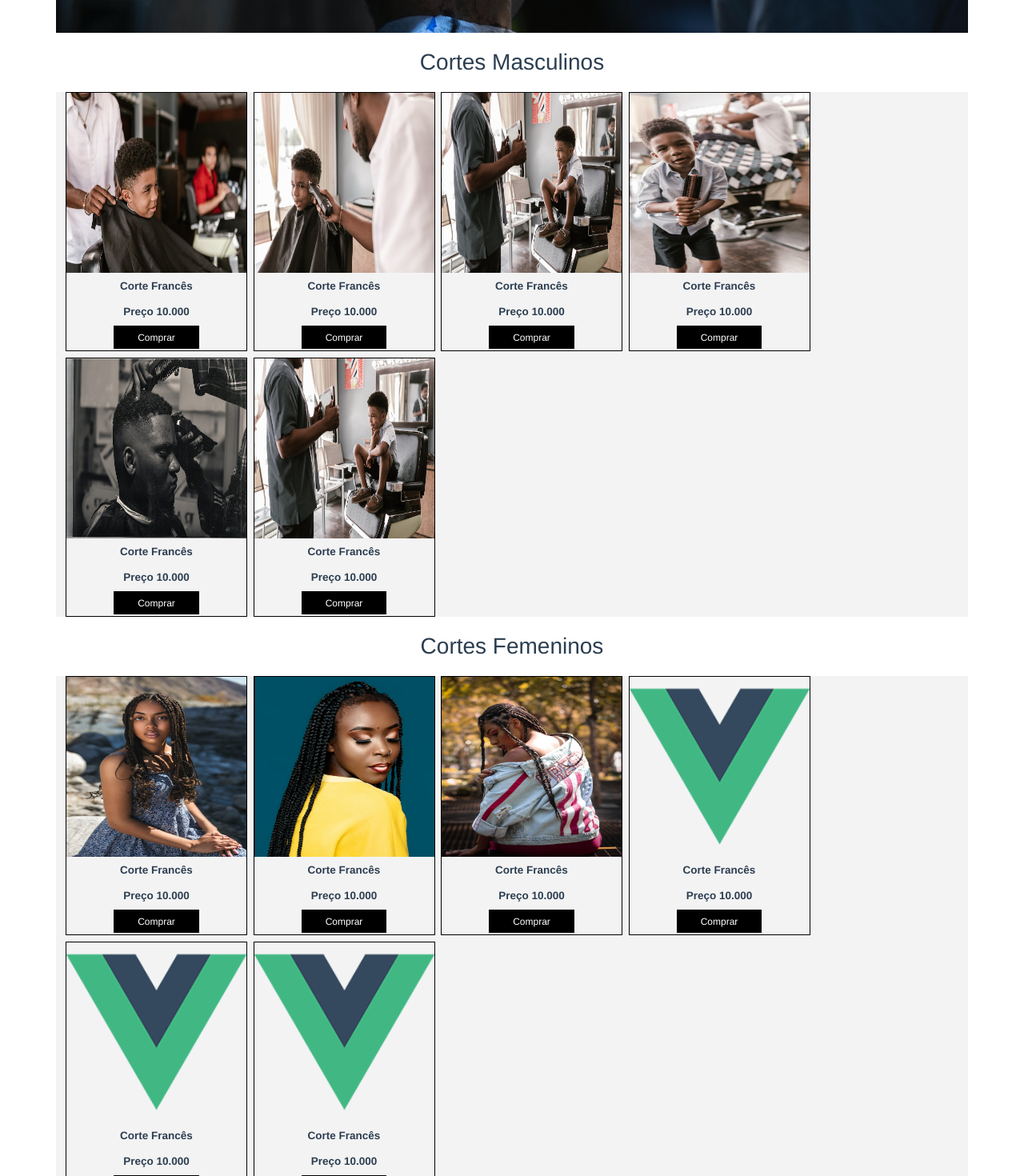
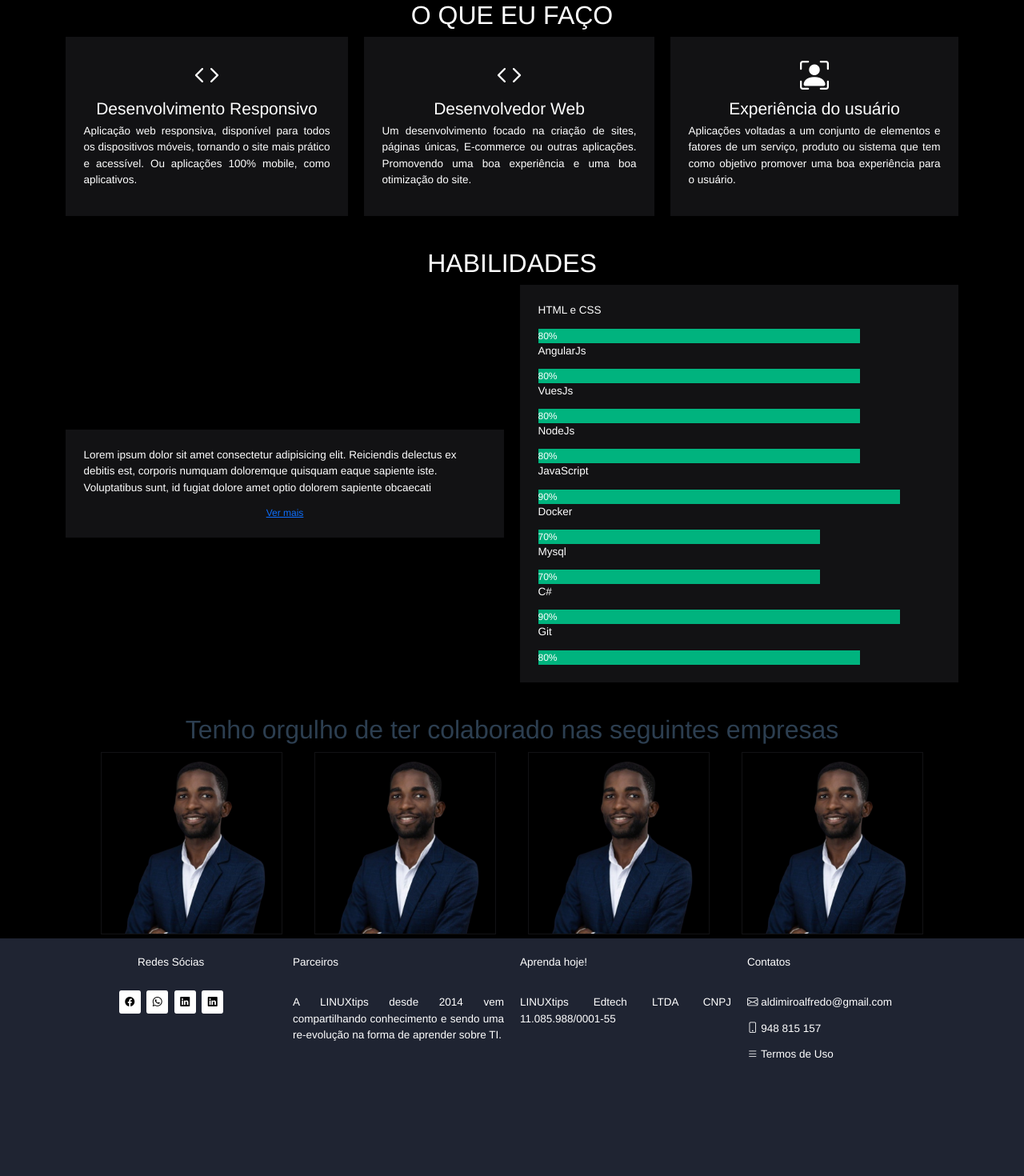
Before and after one commit to aldimiro-alfredo/vue-base-demo, a Vue app: page / in a window 1280 px wide. Shown: the part 500-1970 px from the top of the page at 80% size. Built offline with nearby package versions, Linux system fonts and the light colour scheme; no server answers.

Commit message:
this commit init portfolio

```diff
--- a/public/index.html
+++ b/public/index.html
@@ -5,7 +5,7 @@
     <meta http-equiv="X-UA-Compatible" content="IE=edge">
     <meta name="viewport" content="width=device-width,initial-scale=1.0">
     <link rel="icon" href="<%= BASE_URL %>favicon.ico">
-    <title>Salão UEVO</title>
+    <title>Portfolio</title>
   </head>
   <body>
     <noscript>
--- a/src/App.vue
+++ b/src/App.vue
@@ -18,6 +18,7 @@ export default {
   -webkit-font-smoothing: antialiased;
   -moz-osx-font-smoothing: grayscale;
   text-align: center;
+  background-color: black;
   color: #2c3e50;
   margin-top: 0px;
 }
--- a/src/components/FooterPage.vue
+++ b/src/components/FooterPage.vue
@@ -1,11 +1,8 @@
 <template>
-  <!--<h1>{{ titulo }}</h1>
-<p>{{ mensagem }}</p>-->
-
   <div class="footer">
       <div class="container container-item">
           <div class="footer-item">
-              <p style="margin-left: 120px;">Acompanhe a gente</p>
+              <p style="margin-left: 120px;">Redes Sócias</p>
               <br />
 
               <a href="#" class="btn-socias">
@@ -23,7 +20,7 @@
           </div>
 
           <div class="footer-item">
-              <p>LINUXtips</p>
+              <p>Parceiros</p>
               <br />
               <p>
                   A LINUXtips desde 2014 vem compartilhando conhecimento e sendo uma re-evolução na forma de aprender sobre TI.
@@ -39,13 +36,11 @@
           </div>
 
           <div class="footer-item">
-              <p>Entre em contato</p>
+              <p>Contatos</p>
               <br />
-              <p><i class="bi bi-envelope"></i> contato@linuxtips.io</p>
-              <p><i class="bi bi-envelope"></i> empresas@linuxtips.io</p>
-              <p><i class="bi bi-envelope"></i> Política de Cancelamento</p>
-              <p><i class="bi bi-envelope"></i> Manual do Estudante</p>
-              <p><i class="bi bi-envelope"></i> Termos de Uso</p>
+              <p><i class="bi bi-envelope"></i> aldimiroalfredo@gmail.com</p>
+              <p><i class="bi bi-phone"></i> 948 815 157</p>
+              <p><i class="bi bi-list"></i> Termos de Uso</p>
           </div>
       </div>
   </div>
@@ -85,7 +80,6 @@
   }
 
   .container-item {
-      margin-top: 20px;
       padding-top: 20px;
       display: flex;
       flex-direction: row;
--- a/src/components/HomePage.vue
+++ b/src/components/HomePage.vue
@@ -3,117 +3,106 @@
     <HeaderPage></HeaderPage>
 
     <div class="container bg-image">
-        <h2>Salão <span style="color: orange;">UEVO</span></h2>
+        <h2>Aldimiro Alfredo</h2>
+        <p>
+            Seja bem-vindo(a) ao meu portfólio, aqui eu partilho as últimas<br>
+            actualizações dos meus trabalhos favoritos.
+        </p>
     </div>
 
-    <h3 class="title">Cortes Masculinos</h3>
+    <div class="my_services">
 
-    <div class="container cortes_masculinos">
-        <div class="card-images">
-            <div class="image">
-                <img src="./../assets/img/1.jpg" />
-                <div class="card-content">
-                    <p>Corte Francês</p>
-                    <p>Preço 10.000</p>
-                    <a id="btn_compar">Comprar</a>
-                </div>
+        <h2>O que eu faço</h2>
+
+        <div class="container container_services">
+
+            <div class="item">
+                <i class="bi bi-code custom-icon"></i>
+                <h3>Desenvolvimento Responsivo</h3>
+                <p>
+                    Aplicação web responsiva, disponível para todos os dispositivos móveis, tornando o site mais prático
+                    e acessível. Ou aplicações 100% mobile, como aplicativos.
+                </p>
             </div>
-            <div class="image">
-                <img src="./../assets/img/2.jpg" />
-                <div class="card-content">
-                    <p>Corte Francês</p>
-                    <p>Preço 10.000</p>
-                    <a id="btn_compar">Comprar</a>
-                </div>
+
+            <div class="item">
+                <i class="bi bi-code custom-icon"></i>
+                <h3>Desenvolvedor Web</h3>
+                <p>
+                    Um desenvolvimento focado na criação de sites, páginas únicas, E-commerce ou outras aplicações.
+                    Promovendo uma boa experiência e uma boa otimização do site.
+                </p>
             </div>
-            <div class="image">
-                <img src="./../assets/img/3.jpg" />
-                <div class="card-content">
-                    <p>Corte Francês</p>
-                    <p>Preço 10.000</p>
-                    <a id="btn_compar">Comprar</a>
-                </div>
+
+            <div class="item">
+                <i class="bi bi-person-bounding-box custom-icon"></i>
+                <h3>Experiência do usuário</h3>
+                <p>
+                    Aplicações voltadas a um conjunto de elementos e fatores de um serviço, produto ou sistema que tem
+                    como objetivo promover uma boa experiência para o usuário.
+                </p>
             </div>
-            <div class="image">
-                <img src="./../assets/img/4.jpg" />
-                <div class="card-content">
-                    <p>Corte Francês</p>
-                    <p>Preço 10.000</p>
-                    <a id="btn_compar">Comprar</a>
-                </div>
-            </div>
-            <div class="image">
-                <img src="./../assets/img/5.jpg" />
-                <div class="card-content">
-                    <p>Corte Francês</p>
-                    <p>Preço 10.000</p>
-                    <a id="btn_compar">Comprar</a>
-                </div>
-            </div>
-            <div class="image">
-                <img src="./../assets/img/3.jpg" />
-                <div class="card-content">
-                    <p>Corte Francês</p>
-                    <p>Preço 10.000</p>
-                    <a id="btn_compar">Comprar</a>
-                </div>
-            </div>
+
         </div>
     </div>
 
-    <h3 class="title">Cortes Femeninos</h3>
+    <div class="skills">
 
-    <div class="container cortes_femeninos" id="cortes_femeninos">
-        <div class="card-images">
-            <div class="image">
-                <img src="./../assets/img/menina1.jpg" />
-                <div class="card-content">
-                    <p>Corte Francês</p>
-                    <p>Preço 10.000</p>
-                    <a id="btn_compar">Comprar</a>
-                </div>
+        <h2>Habilidades</h2>
+
+        <div class="container container_skills">
+
+            <div class="item">
+                <p>
+                    Lorem ipsum dolor sit amet consectetur adipisicing elit. Reiciendis delectus ex debitis est,
+                    corporis numquam doloremque quisquam eaque sapiente iste. Voluptatibus sunt, id fugiat dolore amet
+                    optio dolorem sapiente obcaecati
+                </p>
+                <a href="#">Ver mais</a>
             </div>
-            <div class="image">
-                <img src="./../assets/img/menina2.jpg" />
-                <div class="card-content">
-                    <p>Corte Francês</p>
-                    <p>Preço 10.000</p>
-                    <a id="btn_compar">Comprar</a>
-                </div>
-            </div>
-            <div class="image">
-                <img src="./../assets/img/menina3.jpg" />
-                <div class="card-content">
-                    <p>Corte Francês</p>
-                    <p>Preço 10.000</p>
-                    <a id="btn_compar">Comprar</a>
-                </div>
-            </div>
-            <div class="image">
-                <img src="./../assets/logo.png" />
-                <div class="card-content">
-                    <p>Corte Francês</p>
-                    <p>Preço 10.000</p>
-                    <a id="btn_compar">Comprar</a>
-                </div>
-            </div>
-            <div class="image">
-                <img src="./../assets/logo.png" />
-                <div class="card-content">
-                    <p>Corte Francês</p>
-                    <p>Preço 10.000</p>
-                    <a id="btn_compar">Comprar</a>
-                </div>
-            </div>
-            <div class="image">
-                <img src="./../assets/logo.png" />
-                <div class="card-content">
-                    <p>Corte Francês</p>
-                    <p>Preço 10.000</p>
-                    <a id="btn_compar">Comprar</a>
-                </div>
+            <div class="item">
+                <p>HTML e CSS</p>
+                <div style="width:80%; background-color:#00B37E;"><span>80%</span></div>
+                <p>AngularJs</p>
+                <div style="width:80%; background-color:#00B37E;"><span>80%</span></div>
+                <p>VuesJs</p>
+                <div style="width:80%; background-color:#00B37E;"><span>80%</span></div>
+                <p>NodeJs</p>
+                <div style="width:80%; background-color:#00B37E;"><span>80%</span></div>
+                <p>JavaScript</p>
+                <div style="width:90%; background-color:#00B37E;"><span>90%</span></div>
+                <p>Docker</p>
+                <div style="width:70%; background-color:#00B37E;"><span>70%</span></div>
+                <p>Mysql</p>
+                <div style="width:70%; background-color:#00B37E;"><span>70%</span></div>
+                <p>C#</p>
+                <div style="width:90%; background-color:#00B37E;"><span>90%</span></div>
+                <p>Git</p>
+                <div style="width:80%; background-color:#00B37E;"><span>80%</span></div>
             </div>
         </div>
+
+    </div>
+
+    <div class="networks">
+
+        <h2>Tenho orgulho de ter colaborado nas seguintes empresas</h2>
+
+        <div class="container container_networks">
+            <div class="network_item">
+                <img src="../assets/img/aldimiro_alfredo.png">
+            </div>
+            <div class="network_item">
+                <img src="../assets/img/aldimiro_alfredo.png">
+            </div>
+            <div class="network_item">
+                <img src="../assets/img/aldimiro_alfredo.png">
+            </div>
+            <div class="network_item">
+                <img src="../assets/img/aldimiro_alfredo.png">
+            </div>
+        </div>
+
     </div>
 
     <FooterPage></FooterPage>
@@ -136,7 +125,7 @@ export default {
         msg: String,
     },
     mounted() {
-        this.getUserAPI()
+        //this.getUserAPI()
     },
     data() {
         return {
@@ -164,19 +153,14 @@ p {
     font-size: 18px;
 }
 
-body{
-    background-color: black;
-}
-
-
-#logotipo{
+#logotipo {
     width: 35px;
     height: 35px;
     margin: 5;
 }
 
 .bg-image {
-    background-image: url(../assets/img/home1.jpg);
+    background-image: url(../assets/img/aldimiro_alfredo.png);
     background-position: center;
     background-repeat: no-repeat;
     background-size: cover;
@@ -186,50 +170,96 @@ body{
     flex-direction: column;
     justify-content: center;
     align-items: center;
-}
-
-.nav-link:hover {
-    background-color: black;
     color: white;
 }
 
-.card-images {
+.bg-image p{
+    text-align: center;
+}
+
+.my_services {
+    height: auto;
+    padding-top: 20px;
+    margin-bottom: 20px;
+}
+
+.my_services h2 {
+    color: white;
+    text-transform: uppercase;
+}
+
+.container_services {
     display: flex;
     flex-direction: row;
-    flex-wrap: wrap;
+    justify-content: center;
     align-items: center;
-    gap: 10px;
+    gap: 20px;
 }
 
-.card-images .image {
-    border: 1px solid black;
+.container_services .item {
+    padding: 30px 30px;
+    background-color: #121214;
+    color: white;
 }
 
-.card-images img {
-    width: 300px;
+.container_services .item p {
+    text-align: justify;
+}
+
+.skills {
+    height: auto;
+    padding-top: 20px;
+    margin-bottom: 20px;
+}
+
+.skills h2 {
+    color: white;
+    text-transform: uppercase;
+}
+
+.container_skills {
+    display: flex;
+    flex-direction: row;
+    justify-content: center;
+    align-items: center;
+    gap: 20px;
+}
+
+.container_skills .item {
+    background-color: #121214;
+    width: 100%;
+    padding: 30px 30px;
+}
+
+.container_skills .item p {
+    text-align: left;
+    color: white;
+}
+
+.container_skills .item>div {
+    text-align: left;
+    color: white;
+}
+
+.custom-icon {
+    font-size: 3em;
+}
+
+.networks{
+    padding-top: 20px;
     height: 300px;
 }
 
-.card-images .card-content {
-    margin: 10px;
+.container_networks{
+    display: flex;
+    flex-direction: row;
+    justify-content: center;
+    align-items: center;
+    gap: 40px;
 }
 
-.card-content #btn_compar {
-    padding: 10px 40px;
-    background-color: black;
-    color: white;
+.container_networks img{
+    border: 1px solid #121214;
 }
 
-.cortes_masculinos, .cortes_femeninos {
-    height: auto;
-    background-color: #f3f3f4;
-}
-.title{
-    margin-top: 20px;
-    margin-bottom: 20px;
-}
-
-.card-content p{
-    font-weight: bold;
-}
 </style>
```
Also changed, not shown: src/components/HeaderPage.vue (+18 -11 lines), src/assets/img/aldimiro_alfredo.png (added).
